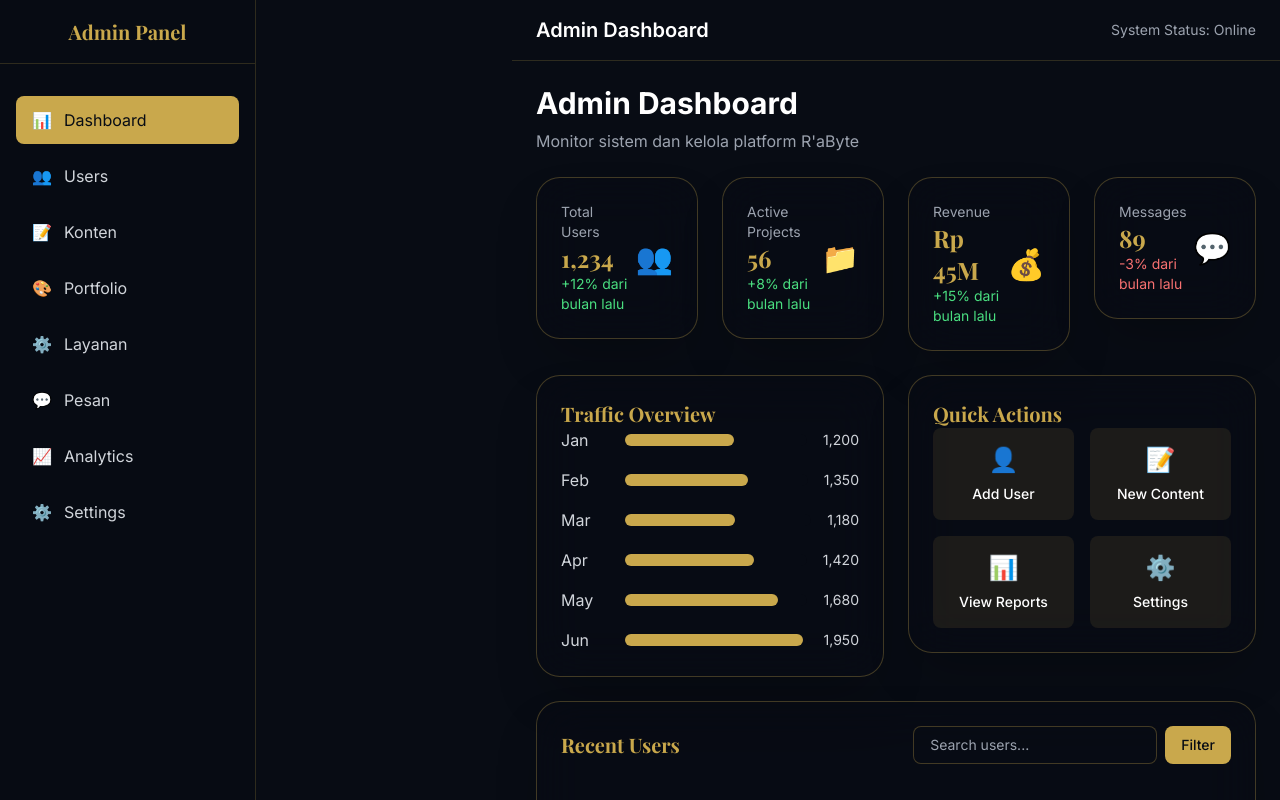
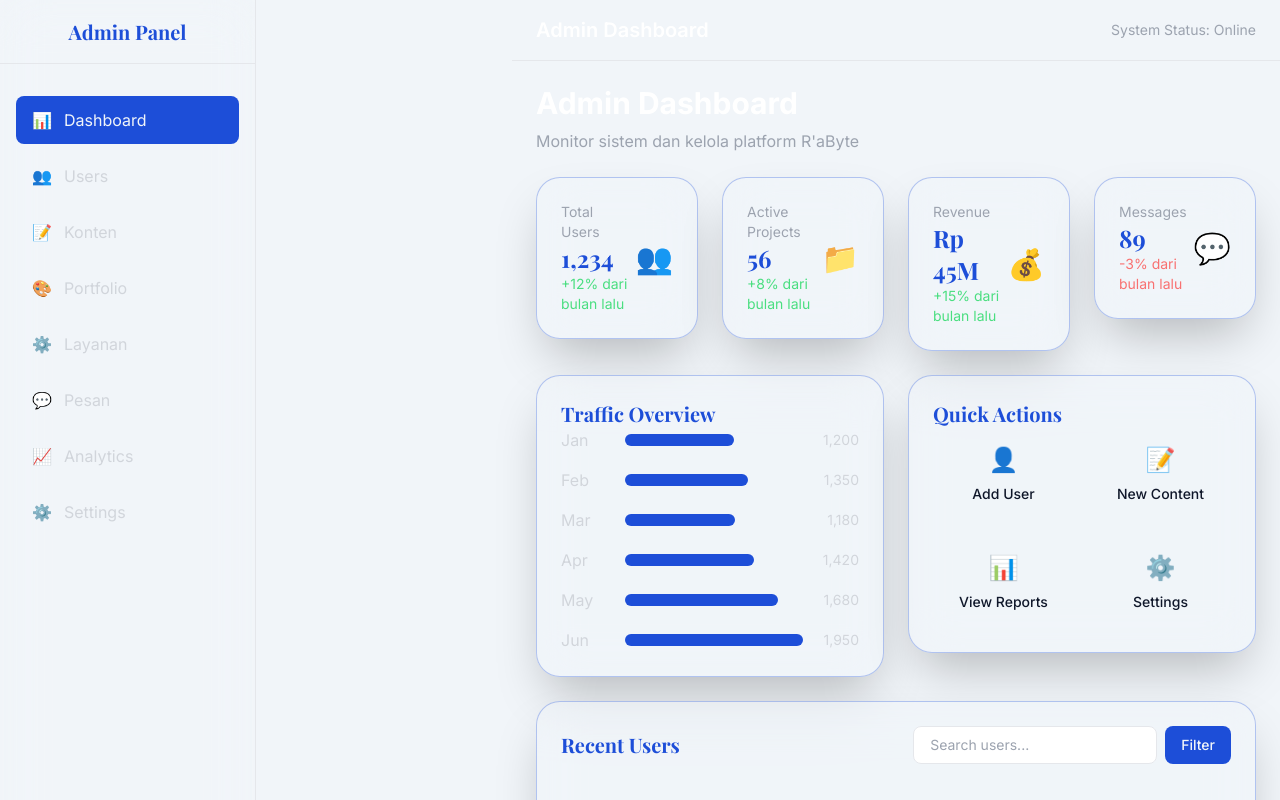
Before and after one commit to BangYahya01/EraByte, a Next.js app: page /admin in a window 1280 px wide. Shown: the top 800 px of the page. Built offline with nearby package versions, Linux system fonts and the light colour scheme.

Commit message:
Change light mode palette to white/blue and support theme colors via CSS variables

```diff
--- a/src/app/globals.css
+++ b/src/app/globals.css
@@ -4,12 +4,42 @@
 @tailwind components;
 @tailwind utilities;
 
+:root {
+  --color-primary: #1d4ed8; /* blue */
+  --color-primary-rgb: 29, 78, 216;
+
+  --color-secondary: #f1f5f9; /* light gray */
+  --color-secondary-rgb: 241, 245, 249;
+
+  --color-background: #ffffff;
+  --color-background-rgb: 255, 255, 255;
+
+  --color-foreground: #0f172a;
+  --color-foreground-rgb: 15, 23, 42;
+}
+
+.dark {
+  --color-primary: #C9A84C;
+  --color-primary-rgb: 201, 168, 76;
+
+  --color-secondary: #080C14;
+  --color-secondary-rgb: 8, 12, 20;
+
+  --color-background: #080C14;
+  --color-background-rgb: 8, 12, 20;
+
+  --color-foreground: #ffffff;
+  --color-foreground-rgb: 255, 255, 255;
+}
+
 body {
-  @apply bg-secondary text-foreground font-sans;
+  @apply bg-background text-foreground font-sans;
 }
 
 .glass {
-  @apply bg-secondary/40 backdrop-blur-xl border border-primary/30 rounded-3xl shadow-2xl;
+  background-color: rgba(var(--color-secondary-rgb), 0.4);
+  border: 1px solid rgba(var(--color-primary-rgb), 0.3);
+  @apply backdrop-blur-xl rounded-3xl shadow-2xl;
 }
 
 .gradient-text {
--- a/tailwind.config.js
+++ b/tailwind.config.js
@@ -1,5 +1,6 @@
 /** @type {import('tailwindcss').Config} */
 module.exports = {
+  darkMode: 'class',
   content: [
     './src/pages/**/*.{js,ts,jsx,tsx,mdx}',
     './src/components/**/*.{js,ts,jsx,tsx,mdx}',
@@ -8,11 +9,11 @@ module.exports = {
   theme: {
     extend: {
       colors: {
-        primary: '#C9A84C',
-        secondary: '#080C14',
-        accent: '#C9A84C',
-        background: '#080C14',
-        foreground: '#ffffff',
+        primary: 'var(--color-primary)',
+        secondary: 'var(--color-secondary)',
+        accent: 'var(--color-primary)',
+        background: 'var(--color-background)',
+        foreground: 'var(--color-foreground)',
       },
       fontFamily: {
         serif: ['Playfair Display', 'serif'],
```
